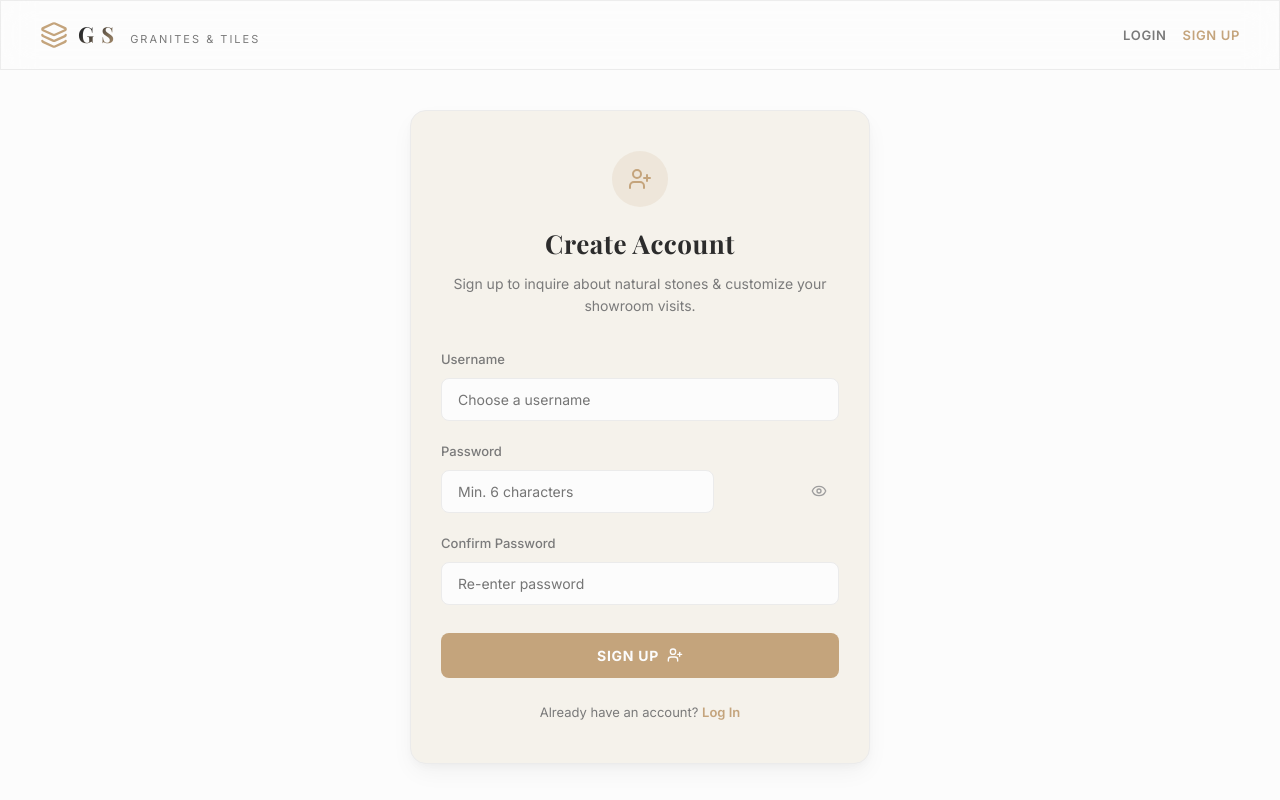
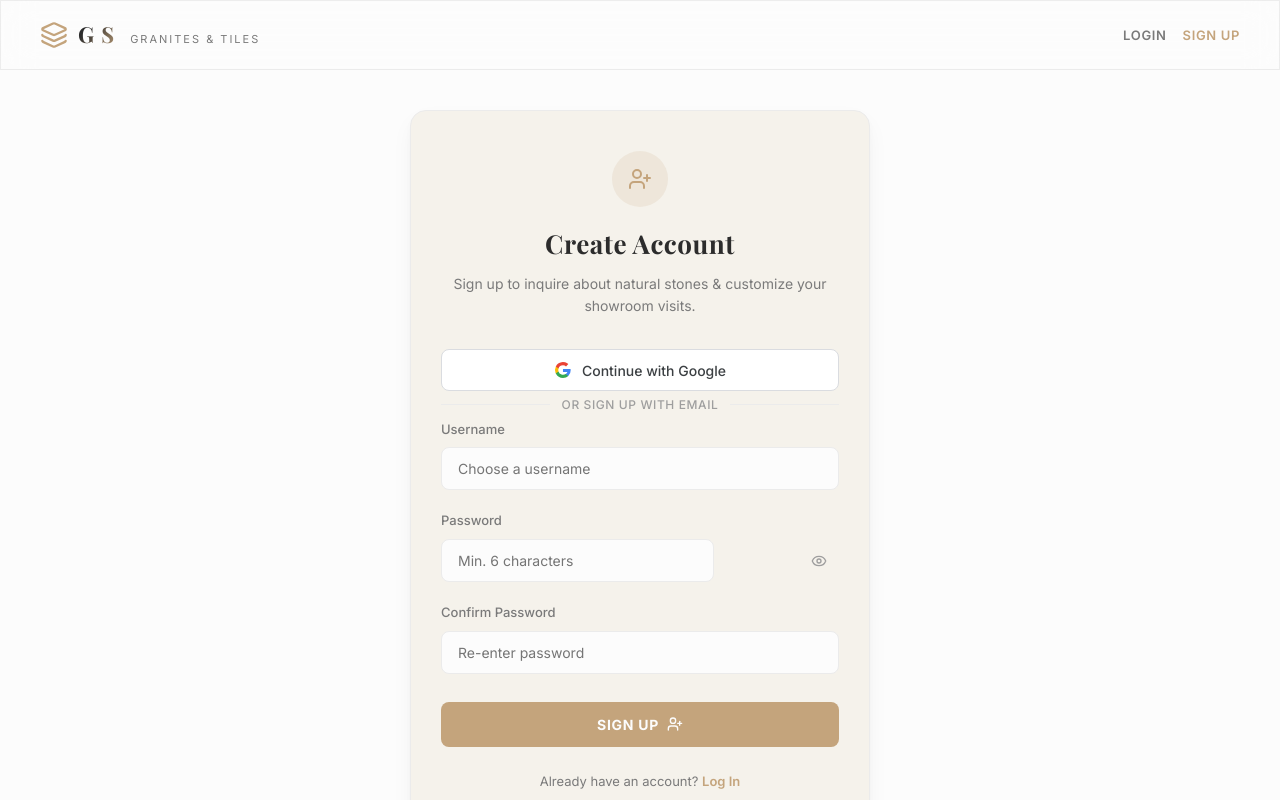
Before and after one commit to Charan-Reddy96/granite_page, a React (Vite) app in the folder frontend/: page /#/signup in a window 1280 px wide. Shown: the top 800 px of the page. Built offline with nearby package versions, Linux system fonts and the light colour scheme; a web font is replaced by a local one.

Commit message:
feat: add Google Sign-In button to Login and Signup pages via Firebase Auth

```diff
--- a/frontend/src/context/AuthContext.jsx
+++ b/frontend/src/context/AuthContext.jsx
@@ -50,6 +50,14 @@ export function AuthProvider({ children }) {
     return data;
   };
 
+  const loginWithGoogle = async () => {
+    const data = await api.loginWithGoogle();
+    localStorage.setItem('gs_auth_token', data.token);
+    setToken(data.token);
+    setUser(data.user);
+    return data;
+  };
+
   const register = async (formData) => {
     const data = await api.register(formData);
 
@@ -69,7 +77,7 @@ export function AuthProvider({ children }) {
   };
 
   return (
-    <AuthContext.Provider value={{ user, token, isAdmin, loading, login, register, logout }}>
+    <AuthContext.Provider value={{ user, token, isAdmin, loading, login, loginWithGoogle, register, logout }}>
       {children}
     </AuthContext.Provider>
   );
--- a/frontend/src/pages/UserLogin.jsx
+++ b/frontend/src/pages/UserLogin.jsx
@@ -8,7 +8,8 @@ export default function UserLogin() {
   const [password, setPassword] = useState('');
   const [error, setError] = useState('');
   const [isLoading, setIsLoading] = useState(false);
-  const { login, user } = useAuth();
+  const [isGoogleLoading, setIsGoogleLoading] = useState(false);
+  const { login, loginWithGoogle, user } = useAuth();
   const navigate = useNavigate();
 
   // If already logged in, redirect to home
@@ -35,6 +36,21 @@ export default function UserLogin() {
       setError(err.message || 'Invalid username or password.');
     } finally {
       setIsLoading(false);
+    }
+  };
+
+  const handleGoogleLogin = async () => {
+    setError('');
+    setIsGoogleLoading(true);
+    try {
+      await loginWithGoogle();
+      navigate('/', { replace: true });
+    } catch (err) {
+      if (err.message !== 'Google sign-in was cancelled.') {
+        setError(err.message || 'Google sign-in failed. Please try again.');
+      }
+    } finally {
+      setIsGoogleLoading(false);
     }
   };
 
@@ -103,6 +119,56 @@ export default function UserLogin() {
             {error}
           </div>
         )}
+
+        {/* Google Sign-In Button */}
+        <button
+          type="button"
+          id="google-signin-btn"
+          onClick={handleGoogleLogin}
+          disabled={isGoogleLoading || isLoading}
+          style={{
+            width: '100%',
+            display: 'flex',
+            alignItems: 'center',
+            justifyContent: 'center',
+            gap: '10px',
+            padding: '11px 16px',
+            backgroundColor: '#fff',
+            border: '1px solid #dadce0',
+            borderRadius: '8px',
+            fontSize: '14px',
+            fontWeight: 500,
+            color: '#3c4043',
+            cursor: isGoogleLoading ? 'not-allowed' : 'pointer',
+            transition: 'box-shadow 0.2s, border-color 0.2s',
+            fontFamily: 'var(--font-sans)',
+            opacity: isGoogleLoading ? 0.7 : 1
+          }}
+          onMouseOver={e => { if (!isGoogleLoading) e.currentTarget.style.boxShadow = '0 1px 3px rgba(0,0,0,0.15)'; }}
+          onMouseOut={e => { e.currentTarget.style.boxShadow = 'none'; }}
+        >
+          {isGoogleLoading ? (
+            <span style={{ fontSize: '14px' }}>Signing in...</span>
+          ) : (
+            <>
+              {/* Official Google G logo */}
+              <svg width="18" height="18" viewBox="0 0 18 18">
+                <path fill="#4285F4" d="M16.51 8H8.98v3h4.3c-.18 1-.74 1.48-1.6 2.04v2.01h2.6a7.8 7.8 0 0 0 2.38-5.88c0-.57-.05-.66-.15-1.18z"/>
+                <path fill="#34A853" d="M8.98 17c2.16 0 3.97-.72 5.3-1.94l-2.6-2a4.8 4.8 0 0 1-7.18-2.54H1.83v2.07A8 8 0 0 0 8.98 17z"/>
+                <path fill="#FBBC05" d="M4.5 10.52a4.8 4.8 0 0 1 0-3.04V5.41H1.83a8 8 0 0 0 0 7.18l2.67-2.07z"/>
+                <path fill="#EA4335" d="M8.98 4.18c1.17 0 2.23.4 3.06 1.2l2.3-2.3A8 8 0 0 0 1.83 5.4L4.5 7.49a4.77 4.77 0 0 1 4.48-3.3z"/>
+              </svg>
+              Continue with Google
+            </>
+          )}
+        </button>
+
+        {/* OR Divider */}
+        <div style={{ display: 'flex', alignItems: 'center', gap: '12px', margin: '4px 0' }}>
+          <div style={{ flex: 1, height: '1px', backgroundColor: 'var(--border-color)' }} />
+          <span style={{ fontSize: '12px', color: 'var(--text-muted)', fontWeight: 500, textTransform: 'uppercase', letterSpacing: '0.05em' }}>or</span>
+          <div style={{ flex: 1, height: '1px', backgroundColor: 'var(--border-color)' }} />
+        </div>
 
         {/* Login Form */}
         <form onSubmit={handleSubmit} style={{ display: 'flex', flexDirection: 'column', gap: '20px' }}>
--- a/frontend/src/pages/UserSignup.jsx
+++ b/frontend/src/pages/UserSignup.jsx
@@ -12,8 +12,9 @@ export default function UserSignup() {
   const [error, setError] = useState('');
   const [success, setSuccess] = useState(false);
   const [isLoading, setIsLoading] = useState(false);
+  const [isGoogleLoading, setIsGoogleLoading] = useState(false);
 
-  const { register, user } = useAuth();
+  const { register, loginWithGoogle, user } = useAuth();
   const navigate = useNavigate();
 
   // If already logged in, redirect to home
@@ -65,6 +66,21 @@ export default function UserSignup() {
       setError(err.message || 'Registration failed. Please try again.');
     } finally {
       setIsLoading(false);
+    }
+  };
+
+  const handleGoogleSignup = async () => {
+    setError('');
+    setIsGoogleLoading(true);
+    try {
+      await loginWithGoogle();
+      navigate('/', { replace: true });
+    } catch (err) {
+      if (err.message !== 'Google sign-in was cancelled.') {
+        setError(err.message || 'Google sign-in failed. Please try again.');
+      }
+    } finally {
+      setIsGoogleLoading(false);
     }
   };
 
@@ -153,6 +169,59 @@ export default function UserSignup() {
             <AlertCircle size={16} />
             {error}
           </div>
+        )}
+
+        {/* Google Sign-Up Button */}
+        {!success && (
+          <>
+            <button
+              type="button"
+              id="google-signup-btn"
+              onClick={handleGoogleSignup}
+              disabled={isGoogleLoading || isLoading}
+              style={{
+                width: '100%',
+                display: 'flex',
+                alignItems: 'center',
+                justifyContent: 'center',
+                gap: '10px',
+                padding: '11px 16px',
+                backgroundColor: '#fff',
+                border: '1px solid #dadce0',
+                borderRadius: '8px',
+                fontSize: '14px',
+                fontWeight: 500,
+                color: '#3c4043',
+                cursor: isGoogleLoading ? 'not-allowed' : 'pointer',
+                transition: 'box-shadow 0.2s',
+                fontFamily: 'var(--font-sans)',
+                opacity: isGoogleLoading ? 0.7 : 1
+              }}
+              onMouseOver={e => { if (!isGoogleLoading) e.currentTarget.style.boxShadow = '0 1px 3px rgba(0,0,0,0.15)'; }}
+              onMouseOut={e => { e.currentTarget.style.boxShadow = 'none'; }}
+            >
+              {isGoogleLoading ? (
+                <span>Signing in with Google...</span>
+              ) : (
+                <>
+                  <svg width="18" height="18" viewBox="0 0 18 18">
+                    <path fill="#4285F4" d="M16.51 8H8.98v3h4.3c-.18 1-.74 1.48-1.6 2.04v2.01h2.6a7.8 7.8 0 0 0 2.38-5.88c0-.57-.05-.66-.15-1.18z"/>
+                    <path fill="#34A853" d="M8.98 17c2.16 0 3.97-.72 5.3-1.94l-2.6-2a4.8 4.8 0 0 1-7.18-2.54H1.83v2.07A8 8 0 0 0 8.98 17z"/>
+                    <path fill="#FBBC05" d="M4.5 10.52a4.8 4.8 0 0 1 0-3.04V5.41H1.83a8 8 0 0 0 0 7.18l2.67-2.07z"/>
+                    <path fill="#EA4335" d="M8.98 4.18c1.17 0 2.23.4 3.06 1.2l2.3-2.3A8 8 0 0 0 1.83 5.4L4.5 7.49a4.77 4.77 0 0 1 4.48-3.3z"/>
+                  </svg>
+                  Continue with Google
+                </>
+              )}
+            </button>
+
+            {/* OR Divider */}
+            <div style={{ display: 'flex', alignItems: 'center', gap: '12px', margin: '4px 0' }}>
+              <div style={{ flex: 1, height: '1px', backgroundColor: 'var(--border-color)' }} />
+              <span style={{ fontSize: '12px', color: 'var(--text-muted)', fontWeight: 500, textTransform: 'uppercase', letterSpacing: '0.05em' }}>or sign up with email</span>
+              <div style={{ flex: 1, height: '1px', backgroundColor: 'var(--border-color)' }} />
+            </div>
+          </>
         )}
 
         {/* Form */}
--- a/frontend/src/services/api.js
+++ b/frontend/src/services/api.js
@@ -11,7 +11,9 @@ import {
   createUserWithEmailAndPassword,
   signInWithEmailAndPassword,
   updateProfile,
-  onAuthStateChanged
+  onAuthStateChanged,
+  GoogleAuthProvider,
+  signInWithPopup
 } from 'firebase/auth';
 
 const INQUIRIES_COLLECTION = 'inquiries';
@@ -268,6 +270,68 @@ export const api = {
         user: newUser
       };
     }
+  },
+
+  // AUTH — Google Sign-In (always uses Firebase, works online + offline)
+  loginWithGoogle: async () => {
+    const provider = new GoogleAuthProvider();
+    provider.setCustomParameters({ prompt: 'select_account' });
+
+    let credential;
+    try {
+      credential = await signInWithPopup(auth, provider);
+    } catch (err) {
+      if (err.code === 'auth/popup-closed-by-user' || err.code === 'auth/cancelled-popup-request') {
+        throw new Error('Google sign-in was cancelled.');
+      }
+      throw new Error(err.message || 'Google sign-in failed.');
+    }
+
+    const firebaseUser = credential.user;
+    const userDocRef = doc(db, 'users', firebaseUser.uid);
+
+    // Check if user profile already exists in Firestore
+    let userProfile;
+    try {
+      const snap = await getDoc(userDocRef);
+      if (snap.exists()) {
+        userProfile = snap.data();
+      } else {
+        // New Google user — create profile from Google account data
+        userProfile = {
+          id: firebaseUser.uid,
+          username: firebaseUser.displayName || firebaseUser.email?.split('@')[0] || 'User',
+          role: 'user',
+          profile_image: firebaseUser.photoURL || 'https://images.unsplash.com/photo-1472099645785-5658abf4ff4e?w=150&auto=format&fit=crop',
+          email: firebaseUser.email,
+          created_at: new Date().toISOString().replace('T', ' ').substring(0, 19)
+        };
+        try {
+          await setDoc(userDocRef, userProfile);
+          console.log('[Auth] Google user profile saved to Firestore:', firebaseUser.uid);
+        } catch (fsErr) {
+          console.warn('[Auth] Firestore write failed for Google user.', fsErr.message);
+          // Cache locally as fallback
+          const stored = JSON.parse(localStorage.getItem('gs_fb_profiles') || '{}');
+          stored[firebaseUser.uid] = userProfile;
+          localStorage.setItem('gs_fb_profiles', JSON.stringify(stored));
+        }
+      }
+    } catch (fsReadErr) {
+      // Firestore read failed — build profile from Firebase Auth data
+      console.warn('[Auth] Firestore read failed for Google user.', fsReadErr.message);
+      userProfile = {
+        id: firebaseUser.uid,
+        username: firebaseUser.displayName || firebaseUser.email?.split('@')[0] || 'User',
+        role: 'user',
+        profile_image: firebaseUser.photoURL || 'https://images.unsplash.com/photo-1472099645785-5658abf4ff4e?w=150&auto=format&fit=crop',
+        email: firebaseUser.email,
+        created_at: new Date().toISOString().replace('T', ' ').substring(0, 19)
+      };
+    }
+
+    const idToken = await firebaseUser.getIdToken();
+    return { token: idToken, user: userProfile };
   },
 
   // 1. PRODUCTS API — powered by Firebase Firestore for cross-device sync
```
